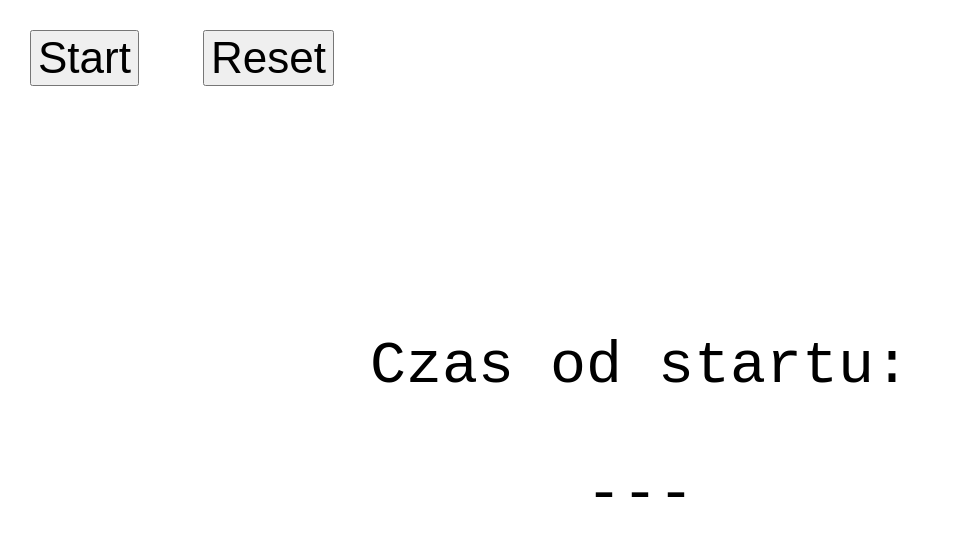
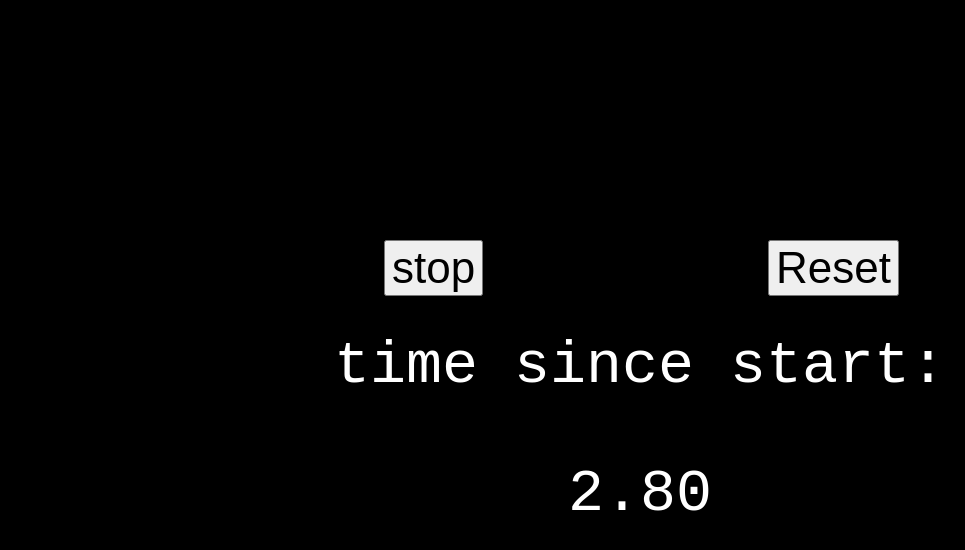
Before and after one commit to MarekZemla/stoper, a plain HTML site: page index.html in a window 1280 px wide. Both pictures are taken after a click on the button "Start". Shown: the whole page, without its empty margins (0-965 px from the left). Drawn offline with Linux system fonts and the light colour scheme.

Commit message:
JS update

```diff
--- a/index.html
+++ b/index.html
@@ -1,4 +1,4 @@
-<!-- zadanie 12 ver2 - stoper -->
+
 <!DOCTYPE html>
 <html lang="en">
 
@@ -6,10 +6,12 @@
     <meta charset="UTF-8">
     <meta name="viewport" content="width=device-width, initial-scale=1.0">
     <meta http-equiv="X-UA-Compatible" content="ie=edge">
-    <title>Projekt 11 - zadanie 3 - stoper</title>
+    <title>stoper</title>
     <style>
         body {
             margin: 0;
+            background-color: #000;
+            color:white
         }
 
         .time {
@@ -22,11 +24,23 @@
             text-align: center;
             font-family: monospace;
         }
+        .active{
 
-        button {
+        }
+
+        button.main {
+            position:absolute;
             font-size: 44px;
-            margin: 30px;
+            top:30%;
+            left:30%;
         }
+        button.reset {
+            position:absolute;
+            font-size: 44px;
+            top:30%;
+            left:60%;
+        }
+
     </style>
 </head>
 
@@ -34,7 +48,7 @@
     <button class="main">Start</button>
     <button class="reset">Reset</button>
     <div class="time">
-        <p>Czas od startu:</p>
+        <p>time since start:</p>
         <div>---</div>
     </div>
     <script src="main.js">
--- a/main.js
+++ b/main.js
@@ -1 +1,33 @@
-// http://websamuraj.pl/examples/js/projekt11/
+const btnStart = document.querySelector('.main')
+const btnReset = document.querySelector('.reset')
+let divTime = document.querySelector('.time div')
+let time = 0;
+let idInterval;
+
+const change=()=>{
+    if(btnStart.textContent == "Start"){
+     btnStart.textContent = "stop"
+      idInterval = setInterval(start,10);}
+    else {
+         btnStart.textContent = "Start"
+         clearInterval(idInterval)
+     }
+
+    }
+
+const start = ()=>{
+    time++
+    divTime.textContent = (time/100).toFixed(2)
+
+}
+
+const reset =()=>{
+
+    clearInterval(idInterval)
+    divTime.textContent = "---"
+    btnStart.textContent = "Start"
+}
+
+
+btnStart.addEventListener('click',change)
+btnReset.addEventListener('click',reset)
```
